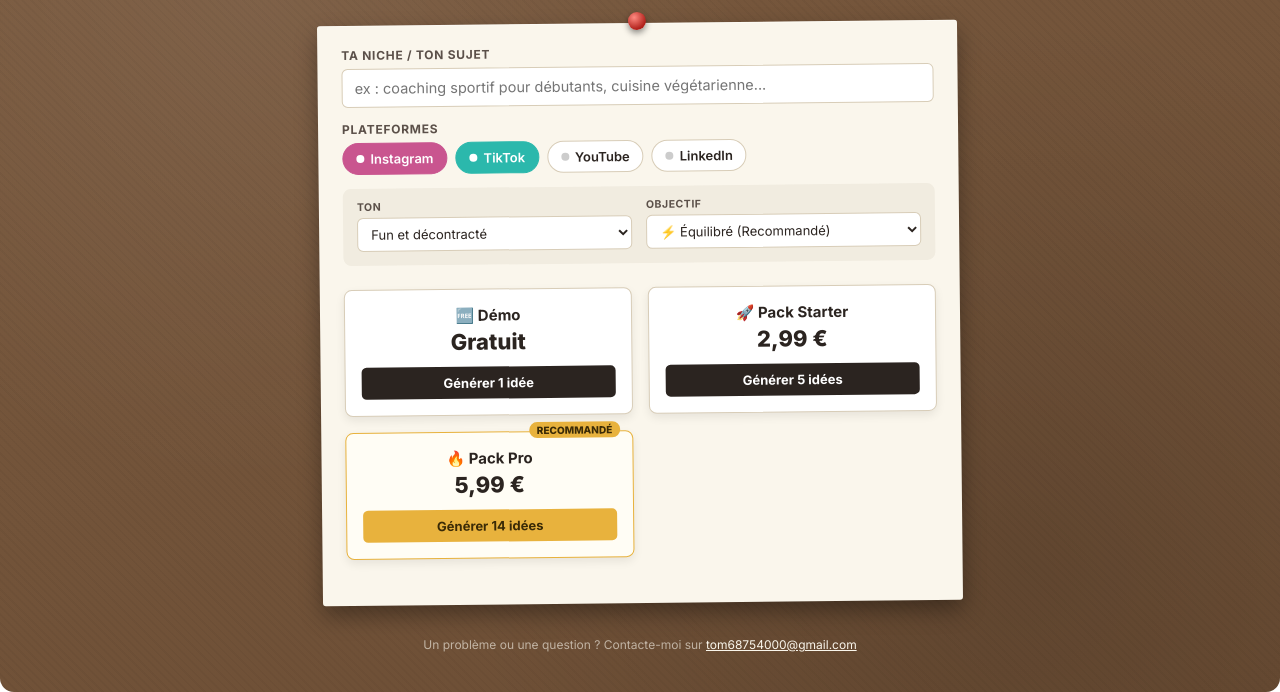
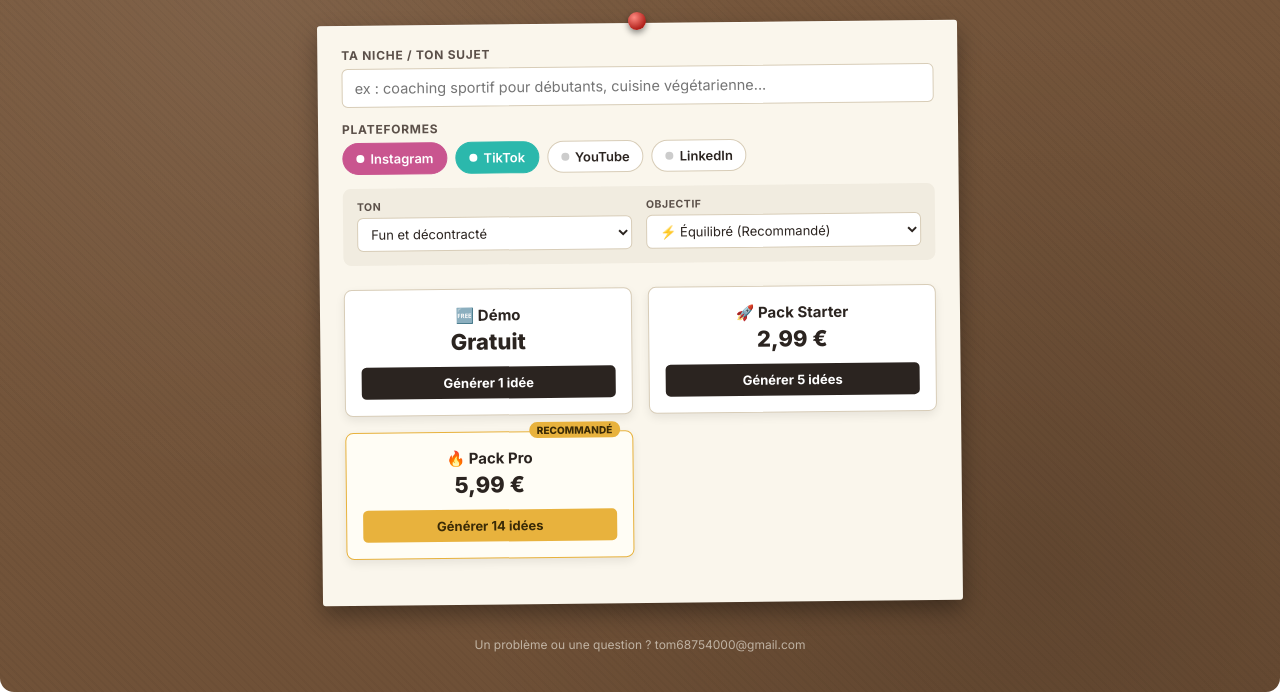
Before and after one commit to Tom58878/idea-planner, a website: page index.html in a window 1280 px wide. Shown: the part 130-822 px from the top of the page. Drawn offline with Linux system fonts and the light colour scheme.

Commit message:
Change contact email to plain text format
Updated contact information to display email as plain text.

```diff
--- a/index.html
+++ b/index.html
@@ -287,9 +287,9 @@
 
   <div id="resultsZone"></div>
 
-  <!-- Colle ton bloc de contact ici -->
+  <!-- Adresse affichée en texte simple, non cliquable -->
   <div style="text-align:center; margin-top:30px; color:rgba(250,246,236,0.6); font-size:12px;">
-    Un problème ou une question ? Contacte-moi sur <a href="tom68754000@gmail.com" style="color:var(--paper); text-decoration:underline;">tom68754000@gmail.com</a>
+    Un problème ou une question ? tom68754000@gmail.com
   </div>
 
 </div> <!-- Fin du board-wrap -->
```
